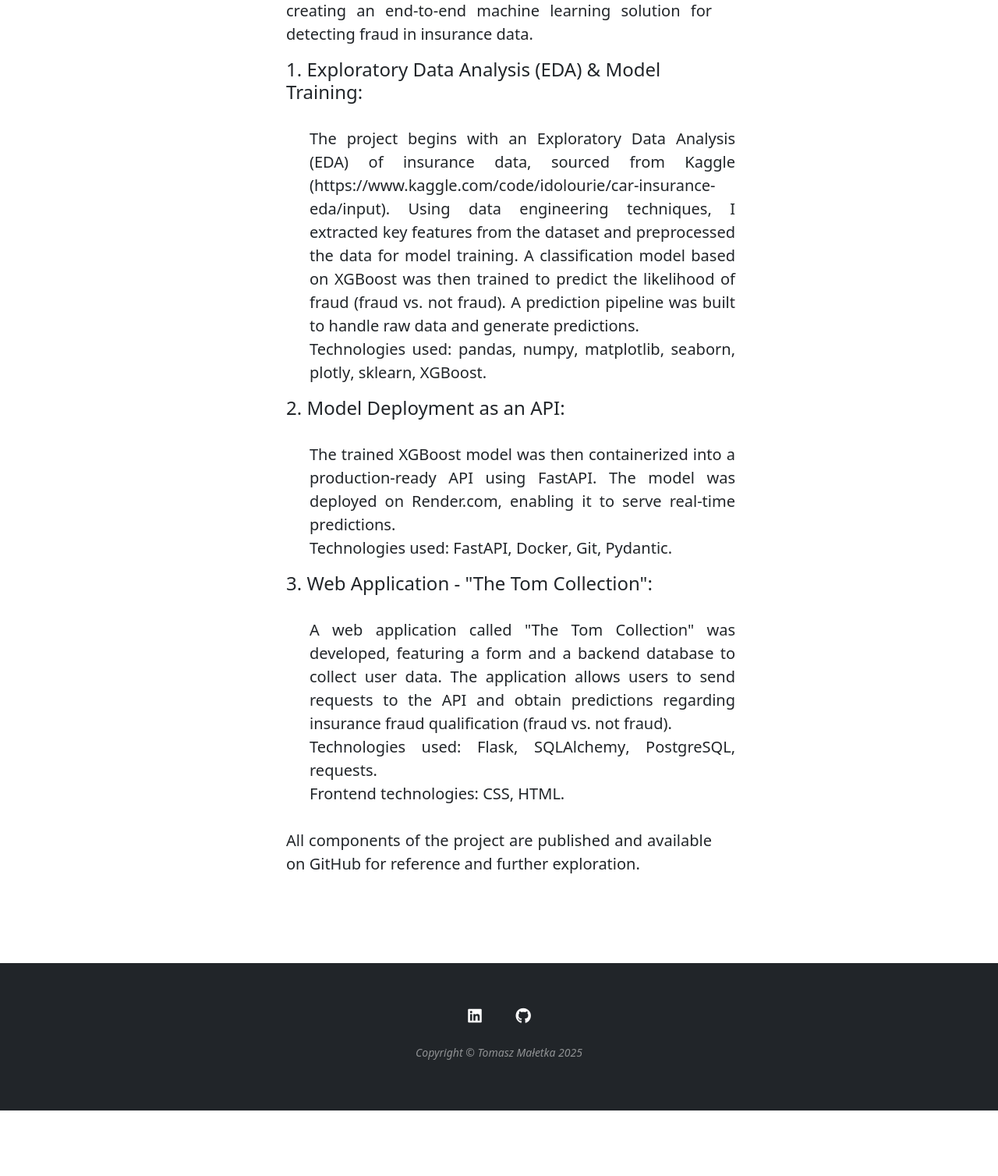
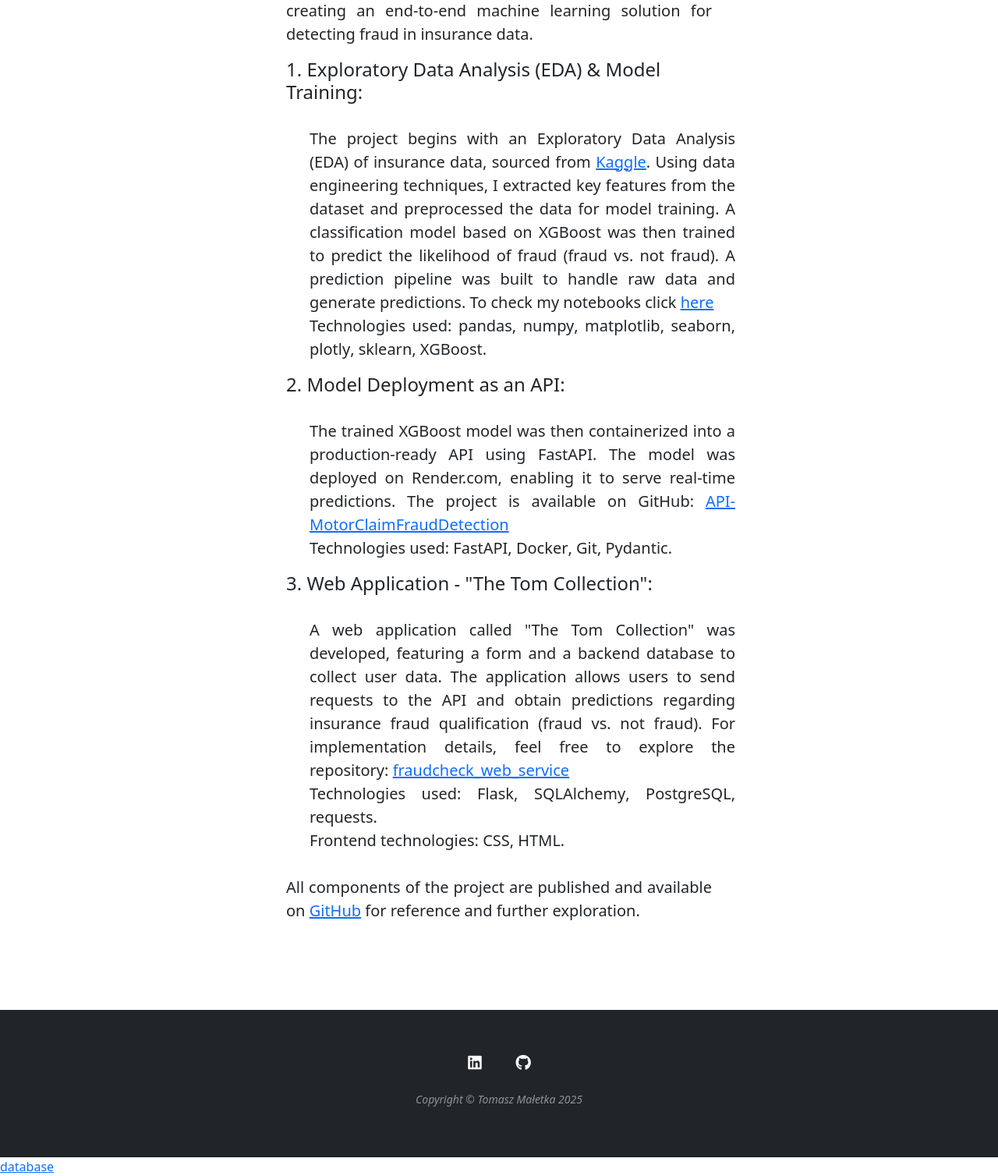
Before and after one commit to tm-ml/fraudcheck_web_service, a Flask app: page /about in a window 1280 px wide. Shown: the part 326-1834 px from the top of the page at 78% size. Before the commit the page ends 1750 px from the top, so only its background shows below. Run offline with Flask 3, Linux system fonts and the light colour scheme; some libraries are stand-ins or nearby versions.

Commit message:
remake content of about template, add links to repos and kaggle as a source of dataset

```diff
--- a/templates/about.html
+++ b/templates/about.html
@@ -14,13 +14,15 @@
                 <p class="lead" style="text-align: justify; margin-top: 30px; margin-left: 30px;">
                     The project begins with an <strong>Exploratory Data Analysis (EDA)</strong> of insurance data,
                     sourced
-                    from Kaggle (https://www.kaggle.com/code/idolourie/car-insurance-eda/input). Using <strong>data
-                    engineering</strong> techniques, I extracted key features from the dataset and preprocessed the data
-                    for
-                    model training. A <strong>classification model</strong> based on <strong>XGBoost</strong> was then
+                    from <a href="https://www.kaggle.com/datasets/shivamb/vehicle-claim-fraud-detection">Kaggle</a>. Using
+                    <strong>data
+                        engineering</strong> techniques, I extracted key features from the dataset and preprocessed the
+                    data
+                    for model training. A <strong>classification model</strong> based on <strong>XGBoost</strong> was
+                    then
                     trained to predict the likelihood of fraud (fraud vs. not fraud). A <strong>prediction
-                    pipeline</strong>
-                    was built to handle raw data and generate predictions.<br>
+                    pipeline</strong> was built to handle raw data and generate predictions. To check my notebooks click
+                    <a href="https://github.com/tm-ml/MotorClaimFraudDetection_Notebooks">here</a><br>
                     Technologies used: <strong>pandas</strong>, <strong>numpy</strong>, <strong>matplotlib</strong>,
                     <strong>seaborn</strong>, <strong>plotly</strong>, <strong>sklearn</strong>,
                     <strong>XGBoost</strong>.
@@ -29,21 +31,23 @@
                 <p class="lead" style="text-align: justify; margin-top: 30px; margin-left: 30px;">
                     The trained XGBoost model was then <strong>containerized</strong> into a production-ready API using
                     <strong>FastAPI</strong>. The model was deployed on <strong>Render.com</strong>, enabling it to
-                    serve
-                    real-time predictions.<br>
+                    serve real-time predictions. The project is available on GitHub: <a
+                        href="https://github.com/tm-ml/API-MotorClaimFraudDetection">API-MotorClaimFraudDetection</a><br>
                     Technologies used: <strong>FastAPI</strong>, <strong>Docker</strong>, <strong>Git</strong>, <strong>Pydantic</strong>.
                 </p>
                 <h4>3. Web Application - "The Tom Collection":</h4>
                 <p class="lead" style="text-align: justify; margin-top: 30px; margin-left: 30px;">
                     A <strong>web application</strong> called "The Tom Collection" was developed, featuring a form and a
                     backend database to collect user data. The application allows users to send requests to the API and
-                    obtain predictions regarding insurance fraud qualification (fraud vs. not fraud).<br>
+                    obtain predictions regarding insurance fraud qualification (fraud vs. not fraud). For implementation
+                    details, feel free to explore the repository: <a
+                        href="https://github.com/tm-ml/fraudcheck_web_service">fraudcheck_web_service</a><br>
                     Technologies used: <strong>Flask</strong>, <strong>SQLAlchemy</strong>, <strong>PostgreSQL</strong>,
                     <strong>requests</strong>.<br>
                     Frontend technologies: <strong>CSS</strong>, <strong>HTML</strong>.
                 </p>
                 <p class="lead" style="text-align: justify; margin-top: 30px;">All components of the project are
-                    published and available on <strong>GitHub</strong> for
+                    published and available on <strong><a href="https://github.com/tm-ml">GitHub</a></strong> for
                     reference and further exploration.</p>
             </div>
         </div>
@@ -51,3 +55,4 @@
 </section>
 
 {% include "footer.html" %}
+<a href="/database">database</a>
```
